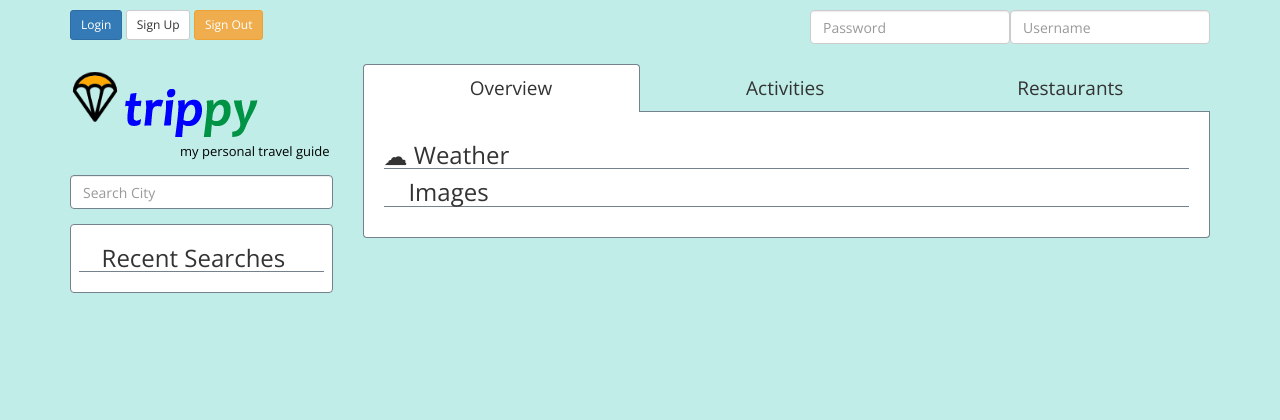
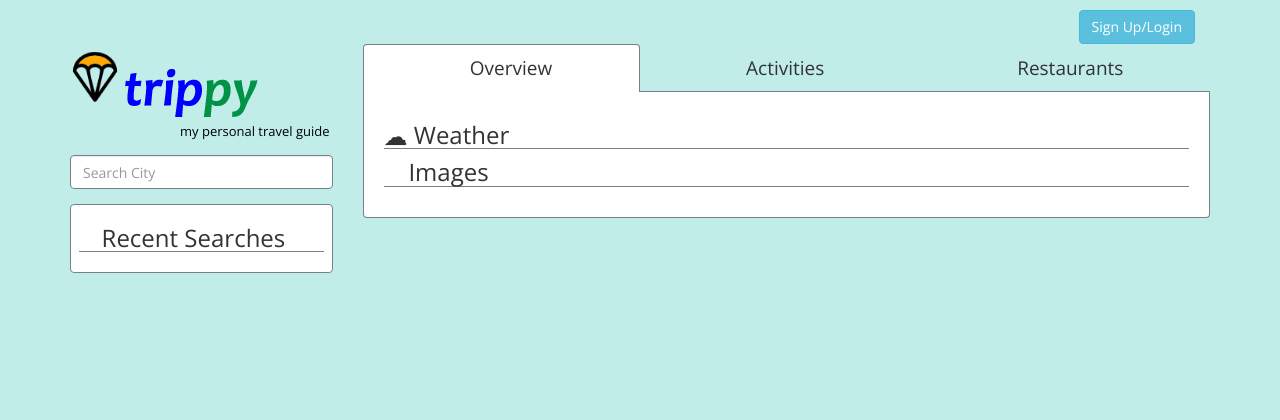
Before and after one commit to osallyjoo/TravelApp, a PHP site: page / in a window 1280 px wide. Shown: the top 420 px of the page. Run offline with PHP 8.4, Linux system fonts and the light colour scheme; some libraries are stand-ins or nearby versions; some web fonts are replaced.

Commit message:
added signin/login button

```diff
--- a/assets/style.css
+++ b/assets/style.css
@@ -312,6 +312,6 @@ p#copyright, p#visitCounter {
 
 .loginForm {
   width:200px;
-  float:right;
+  float:left;
   margin-bottom:20px;
 }
--- a/index.html
+++ b/index.html
@@ -34,12 +34,17 @@
 
 <body>
     <div class="container">
-        <input type="text" autocomplete="off" class="form-control loginForm" placeholder="Username" id="userNameTerm">
-        <input type="password" autocomplete="off" class="form-control loginForm" placeholder="Password" id="passwordTerm">
-        <div class="btn btn-primary btn-sm" id="loginBtn">Login</div>
-        <div class="btn btn-default btn-sm" id="signUpBtn">Sign Up</div>
-        <div class="btn btn-warning btn-sm" id="signOutBtn">Sign Out</div>
-        <div id="usernameDisplay"></div>
+        <div class="col-xs-8 pull-right hide" id="signInElements">
+            <input type="text" autocomplete="off" class="form-control loginForm" placeholder="Username" id="userNameTerm">
+            <input type="password" autocomplete="off" class="form-control loginForm" placeholder="Password" id="passwordTerm">
+            <div class="btn btn-primary btn" id="loginBtn">Login</div>
+            <div class="btn btn-default btn" id="signUpBtn">Sign Up</div>
+            <div class="btn btn-warning btn" id="signOutBtn">Sign Out</div>
+            <!--<div id="usernameDisplay"></div>-->
+        </div>
+        <div class="col-xs-8 pull-right">
+            <div class="btn btn-info btn pull-right" id="signUpLogInBtn">Sign Up/Login</div>
+        </div>
     </div>
     <div class="container">
         <div class="row">
--- a/javascript/loginInfo.js
+++ b/javascript/loginInfo.js
@@ -30,12 +30,21 @@ $("#signOutBtn").on("click", function () {
     $("#usernameDisplay").html("Not Logged In");
 });
 
+
+$("#signUpLogInBtn").on("click", function(){
+    console.log("clicked")
+    $("#signInElements").removeClass("hide");
+    $("#signUpLogInBtn").addClass("hide");
+})
+
 $(document).ready(function () {
     firebase.auth().onAuthStateChanged(firebaseUser => {
         if (firebaseUser) {
             $("#usernameDisplay").html(firebaseUser.email);
+            // hide the forms and buttons
         } else {
             console.log("not logged in");
+            //show the forms to log in
         }
     });
 });
```
